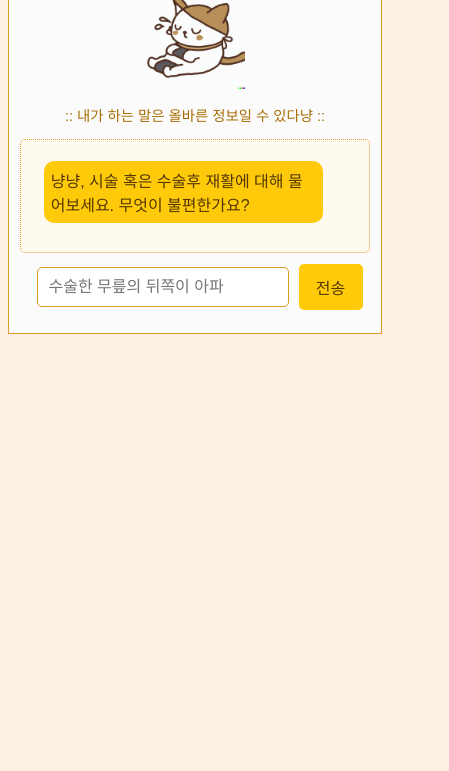
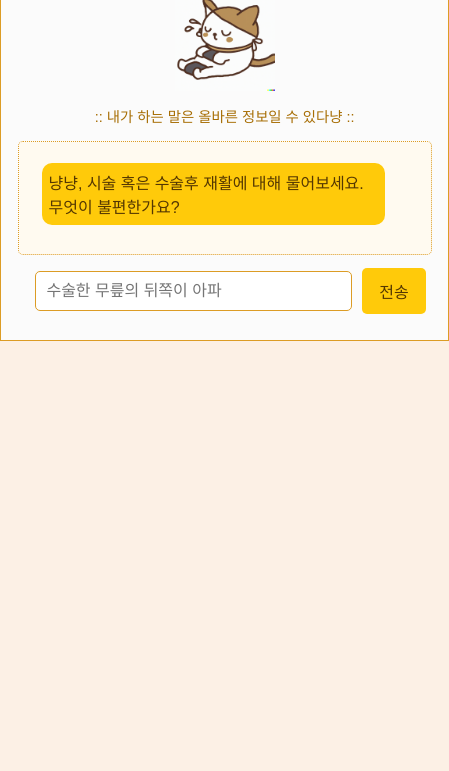
Before and after one commit to gahyunson/healthchat, a website: page frontend/index.html in a window 390 px wide. Shown: the part 73-844 px from the top of the page, 449 px wide, since content can reach past the window. Drawn offline with Linux system fonts and the light colour scheme.

Commit message:
galaxy fold ... responsive website & loading icon move to the cat

```diff
--- a/frontend/index.css
+++ b/frontend/index.css
@@ -18,8 +18,8 @@ body {
 /* 모바일 기기에서 적용될 스타일 */
 @media screen and (max-width: 800px) {
     body {
-        margin: 2%;
-
+        margin: 2% auto;
+        width: 53vh;
         /* height: 85vh; */
     }
     #chat-window {
@@ -103,7 +103,7 @@ h1 {
 .loading-icon {
     display: none;
     position: fixed;
-    top: 30rem;
+    top: 7rem;
     left: 50%;
     transform: translate(-50%, -50%);
     z-index: 9999;
```
